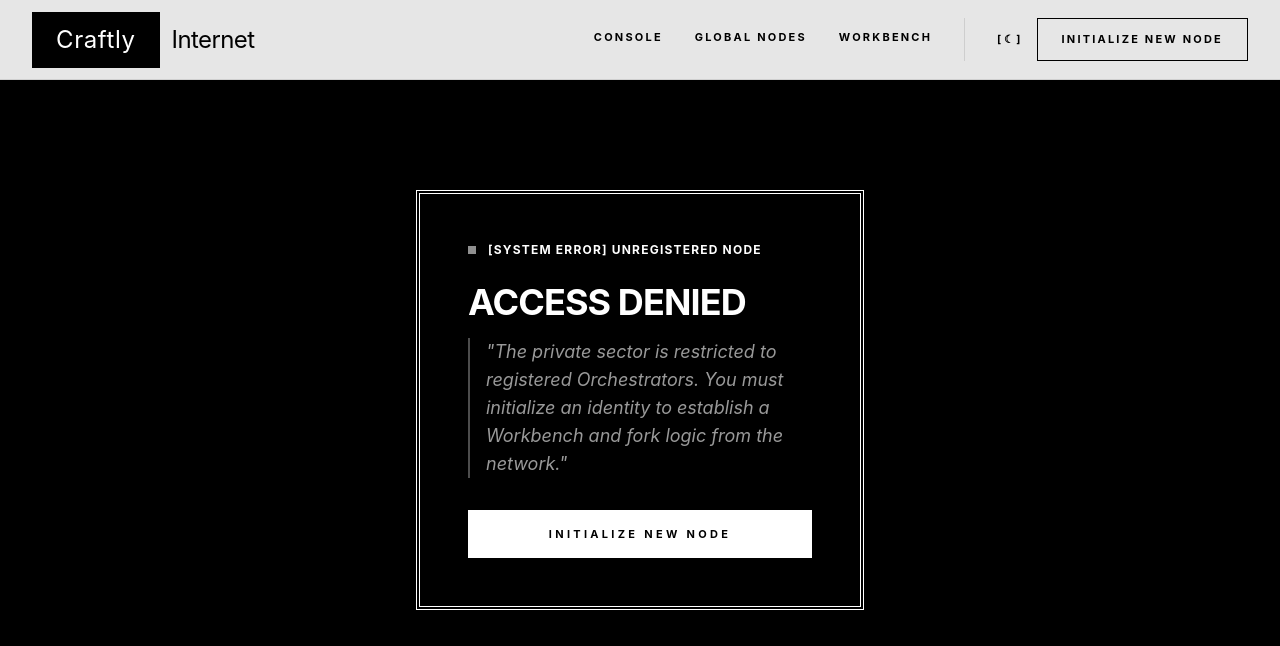
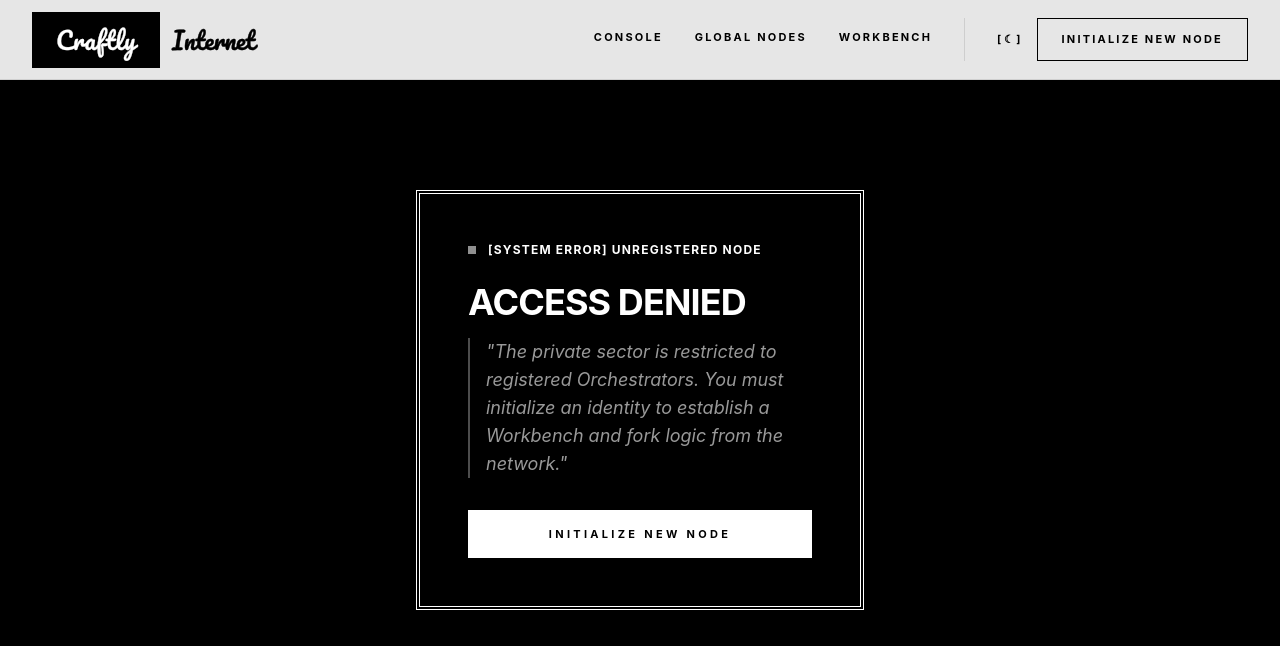
Before and after one commit to tarekul42/Craftly-Internet-Design, a Next.js app: page /init in a window 1280 px wide. Shown: the top 646 px of the page. Built offline with nearby package versions, Linux system fonts and the light colour scheme.

Commit message:
feat: display stylized Craftly Internet header for guest users

```diff
--- a/src/app/globals.css
+++ b/src/app/globals.css
@@ -4,6 +4,15 @@
   --font-brand: var(--font-pacifico), cursive;
   --font-sans: var(--font-inter), sans-serif;
   --font-mono: var(--font-jetbrains-mono), monospace;
+}
+
+.font-brand {
+  font-family: var(--font-pacifico), cursive !important;
+  -webkit-text-stroke: 0.35px currentColor;
+  letter-spacing: -0.01em;
+}
+
+@theme {
 
   --color-brandGray-50: #FCFCFC;
   --color-brandGray-100: #F9F9F9;
--- a/src/app/page.tsx
+++ b/src/app/page.tsx
@@ -68,7 +68,13 @@ export default function Home() {
           <div className="flex justify-between items-end">
             <div>
               <h2 className="font-mono text-[11px] font-bold uppercase tracking-[0.2em] text-black/40 dark:text-white/40 mb-1">
-                {copy.consoleTitle}
+                {role === 'guest' ? (
+                  <>
+                    Explore <span className="font-brand normal-case tracking-tight">Craftly Internet</span>
+                  </>
+                ) : (
+                  copy.consoleTitle
+                )}
               </h2>
               <div className="flex gap-4 items-center">
                 <button
```
